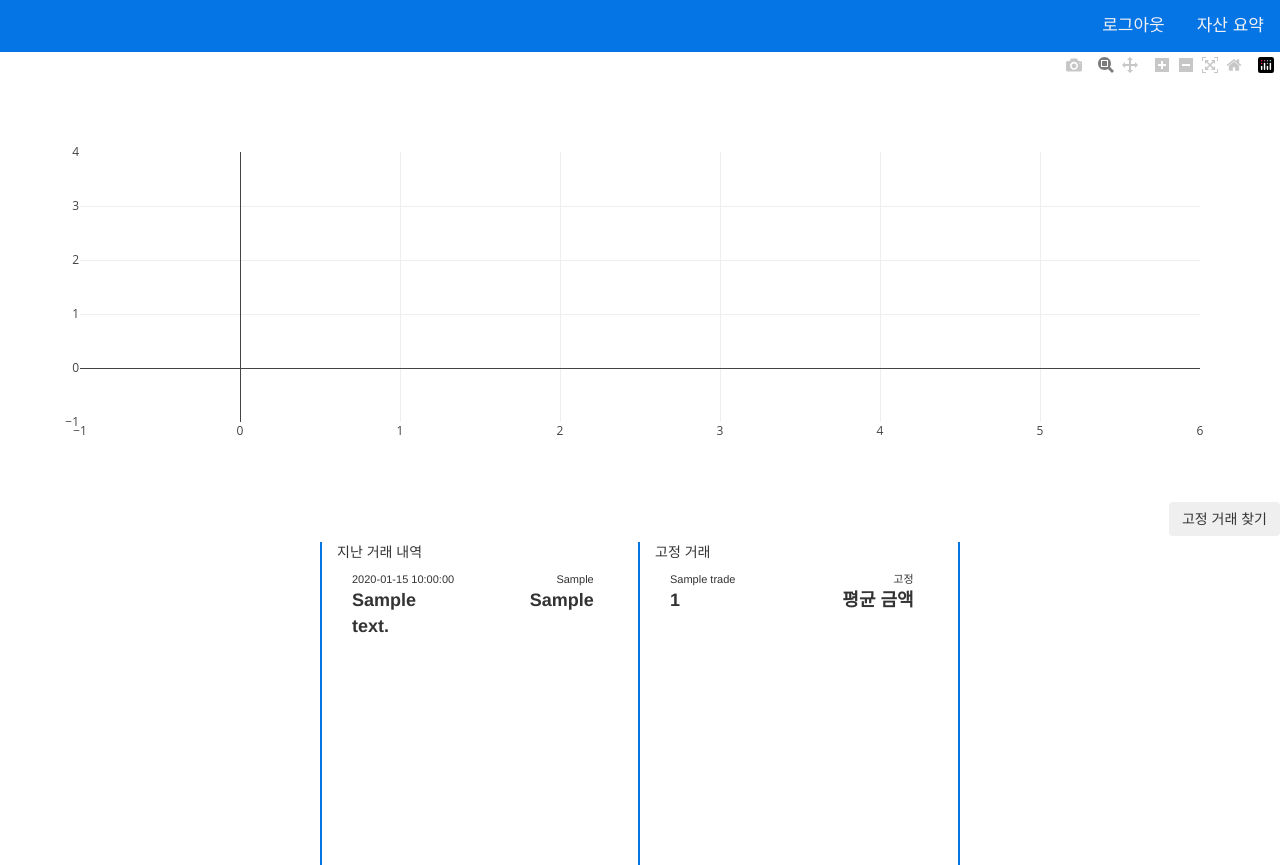
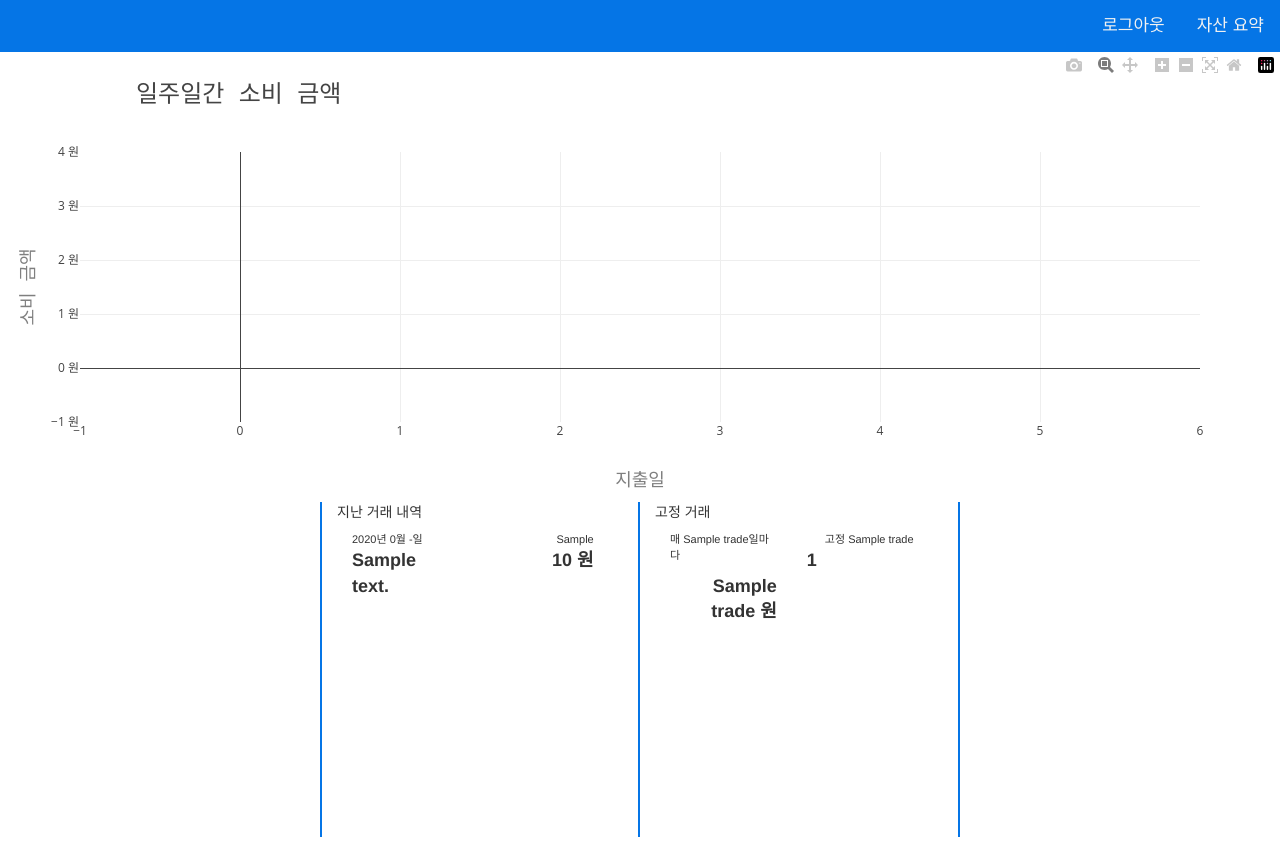
Before and after one commit to jkong72/ginkgo-lambda-flask-api, a Flask app: template templates/chart.html in a window 1280 px wide. Shown: the top 865 px of the page. After the commit the page ends 837 px from the top, so only its background shows below. Run offline with Flask 2, Linux system fonts and the light colour scheme; the template is opened without the code that fills it: most values are stand-ins (such as "Sample title", 1, 10 or a date in 2020); some libraries are stand-ins or nearby versions.

Commit message:
개발 완료
일주일간 소비 금액 차트
지난 거래 내역 (최근 10개)
고정 거래 파악

```diff
--- a/app.py
+++ b/app.py
@@ -250,13 +250,22 @@ def wealth():
         resp.set_cookie('jwt_access_token',jwt_access_token )
         return resp
 
-    regular_trade = regular_trade_detector()
 
-    print(chart_data)
+    # 지난 거래 내역과 고정 거래 내역 표시
+    regular_trade = regular_trade_detector() # 고정거래 가져오기
+
+    end_point = Config.END_POINT
+    end_point = Config.LOCAL_URL
+    url = end_point + '/trade'
+    normal_trade = requests.get(url=url, headers=headers).json()
+    normal_trade = normal_trade['data']
+    normal_trade = normal_trade[0:10+1]
+
+
     resp = make_response(render_template('chart.html',
     chart1_x=chart_data["chart1_x"],  chart1_y=chart_data["chart1_y"], chart2_x=chart_data["chart2_x"], chart2_y=chart_data["chart2_y"], # 차트 자료
-    normal_tran_date='일반거래일시', normal_input_type='입출금여부', normal_print_content='일반통장인자', normal_tran_amt='일반거래량', # 일반 거래
-    regular_trade=regular_trade))
+    normal_trade=normal_trade, # 일반 거래
+    regular_trade=regular_trade)) # 고정 거래
     resp.set_cookie('jwt_access_token', jwt_access_token)
     return resp
 
--- a/templates/chart.html
+++ b/templates/chart.html
@@ -43,12 +43,46 @@
 
             var data = [trace1];
 
-            Plotly.newPlot('lineChart', data);
+            var layout = {
+                title: {
+                    text:'일주일간 소비 금액',
+                    font: {
+                    family: 'Courier New, monospace',
+                    size: 24
+                    },
+                    xref: 'paper',
+                    x: 0.05,
+                },
+                xaxis: {
+                    title: {
+                    text: '지출일',
+                    font: {
+                        family: 'Courier New, monospace',
+                        size: 18,
+                        color: '#7f7f7f'
+                    }
+                    },
+                },
+                yaxis: {
+                    title: {
+                    text: '소비 금액',
+                    font: {
+                        family: 'Courier New, monospace',
+                        size: 18,
+                        color: '#7f7f7f'
+                    }
+                    },
+                    tickformat: ',',
+                    ticksuffix: ' 원'
+                }
+                };
+
+            Plotly.newPlot('lineChart', data, layout);
         </script>
     </div>
 
     <!-- 고정 거래 찾기 버튼-->
-    <div class="button">
+    <!-- <div class="button">
         <button type="button" class="btn btn-md-prymary">
             고정 거래 찾기
         </button>
@@ -56,7 +90,7 @@
 
     <div>
         <br><br>
-    </div>
+    </div> -->
 
 
 
@@ -68,10 +102,12 @@
             <div class="scroll_area">
                 <p>지난 거래 내역</p>
                 <div class="scroll_box">
-                    <div class="col-sm-6 tran_date">{{normal_tran_date}}</div>
-                    <div class="col-sm-6 input_type" >{{normal_input_type}}</div>
-                    <div class="col-sm-6 print_content">{{normal_print_content}}</div>
-                    <div class="col-sm-6 tran_amt">{{normal_tran_amt}}</div>
+                    {% for trade in normal_trade %}
+                    <div class="col-sm-6 tran_date">{{trade.tran_datetime[0:4]}}년 {{trade.tran_datetime[5:6]}}월 {{trade.tran_datetime[7:8]}}일</div>
+                    <div class="col-sm-6 input_type" >{{trade.inout_type}}</div>
+                    <div class="col-sm-6 print_content">{{trade.print_content}}</div>
+                    <div class="col-sm-6 tran_amt">{{ '{:,}'.format(trade.tran_amt)}} 원</div>
+                    {% endfor %}
                 </div>
             </div>
         </div>
@@ -84,10 +120,10 @@
                 <p>고정 거래</p>
                     <div class="scroll_box">
                         {% for trade in regular_trade %}
-                        <div class="col-sm-6 tran_date">{{trade[2]}}</div>
-                        <div class="col-sm-6 input_type" >고정</div>
+                        <div class="col-sm-6 tran_date">매 {{trade[2]}}일마다</div>
+                        <div class="col-sm-6 input_type" >고정 {{trade[4]}}</div>
                         <div class="col-sm-6 print_content">{{trade[0]}}</div>
-                        <div class="col-sm-6 tran_amt">평균 금액</div>
+                        <div class="col-sm-6 tran_amt">{{trade[3]}} 원</div>
                         {% endfor %}
                     </div>
             </div>
```
Also changed, not shown: utils/regular_trade_detector.py (+36 -19 lines).
